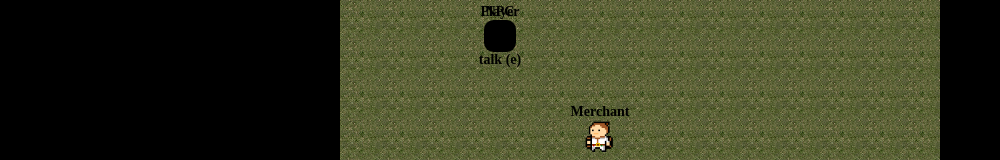
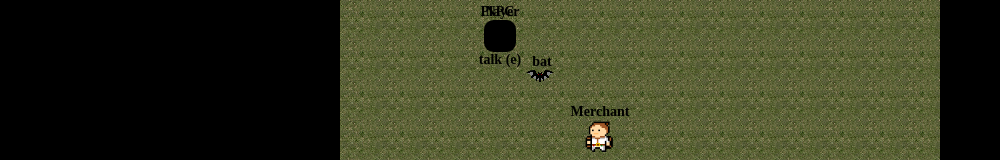
Before and after one commit to MatthesSt/storyGame, a Vue app: page / in a window 1280 px wide. Shown: the part 324-484 px from the top of the page, without its empty margins (0-1000 px from the left). Built offline with nearby package versions, Linux system fonts and the light colour scheme.

Commit message:
enemies are now visible, renamed "Player"

```diff
--- a/src/App.vue
+++ b/src/App.vue
@@ -1,34 +1,43 @@
 <script setup lang="ts">
 import Area from "./components/Area.vue";
-import Player from "./components/Player.vue";
+import Entity from "./components/Entity.vue";
+import Enemy from "./components/Enemy.vue";
 import NpcDialog from "./components/NpcDialog.vue";
 import Inventory from "./components/Inventory.vue";
 import { areas, currentArea } from "./area";
 import { player, closeNpc } from "./player";
 import { npcs } from "./npcs";
 import { getTileIndices } from "./math";
+import { enemies } from "./enemy";
 </script>
 
 <template>
   <main>
     <div id="debugArea" style="position: absolute; inset: 0; color: white">
-      <span
-        >{{ player.x }}, {{ player.y }},{{
+      <span>
+        {{ player.x }}, {{ player.y }},{{
           getTileIndices([player.x, player.y])
-        }}</span
-      >
+        }}
+        </span>
       <span>portal: {{ areas[currentArea].portals[0].position }}</span>
     </div>
     <Area :area="areas[currentArea]">
       <template #player>
-        <Player :player="player"></Player>
-        <Player
+        <Entity :entity="player"></Entity>
+        <Entity
           v-for="npc in npcs.filter((e) =>
             areas[currentArea].npcs.find((n) => n == e.id)
           )"
-          :player="npc"
+          :entity="npc"
           :canTalk="npc.id == closeNpc?.id"
-        ></Player>
+        ></Entity>
+        <Entity
+          v-for="enemy in enemies.filter((e) =>
+            areas[currentArea].enemies?.find((n) => n == e.id)
+          )"
+          :entity="enemy"
+          :style="`width: ${enemy.width}px; height: ${enemy.height}px`"
+        ></Entity>
       </template>
       <template #dialog>
         <NpcDialog v-if="closeNpc" :npc="closeNpc" />
--- a/src/components/Area.vue
+++ b/src/components/Area.vue
@@ -29,6 +29,8 @@ const { area } = toRefs(props);
       }"
     ></div>
     <slot name="player"></slot>
+
+    <slot name="enemy"></slot>
     <slot name="dialog"></slot>
     <slot name="inventory"></slot>
   </div>
--- /dev/null
+++ b/src/components/Enemy.vue
@@ -0,0 +1,38 @@
+<script setup lang="ts">
+import { toRefs } from "vue";
+import { Entity } from "../types";
+const props = defineProps<{
+    enemy: Entity;
+}>();
+const { enemy } = toRefs(props);
+</script>
+<template>
+  <div
+    class="enemy"
+    :data-name="enemy.name"
+    :style="`
+    top:${enemy.y}px;
+    left:${enemy.x}px;
+    width:${enemy.width}px;
+    height:${enemy.height}px;
+    ${'background-image:url(' + enemy.image + ')'}`"
+  ></div>
+</template>
+<style scoped lang="scss">
+@import "../style.scss";
+$ration: 0.8;
+$size: calc(#{$tileSize} * #{$ration});
+.enemy {
+  background-repeat: no-repeat;
+  background-size: cover;
+  position: absolute;
+  transform: translate(-50%, -50%);
+  &::before {
+    content: attr(data-name);
+    font-size: 14px;
+    font-weight: 600;
+    position: absolute;
+    transform: translateY(-100%) translateX(calc($size / 2)) translateX(-50%);
+  }
+}
+</style>
--- a/src/components/Player.vue
+++ b/src/components/Entity.vue
@@ -2,23 +2,23 @@
 import { toRefs } from "vue";
 import { Entity } from "../types";
 const props = defineProps<{
-  player: Entity;
+  entity: Entity;
   canTalk?: boolean;
 }>();
-const { player } = toRefs(props);
+const { entity } = toRefs(props);
 </script>
 <template>
   <div
-    class="player"
-    :class="canTalk && player.dialog ? 'canTalk' : ''"
-    :data-name="player.name"
+    class="entity"
+    :class="canTalk && entity.dialog ? 'canTalk' : ''"
+    :data-name="entity.name"
     :style="`
-    top:${player.y}px;
-    left:${player.x}px;
+    top:${entity.y}px;
+    left:${entity.x}px;
     ${
-      player.image
-        ? 'background-image:url(' + player.image + ')'
-        : 'background-color:' + (player.talking ? 'red' : 'black')
+      entity.image
+        ? 'background-image:url(' + entity.image + ')'
+        : 'background-color:' + (entity.talking ? 'red' : 'black')
     }`"
   ></div>
 </template>
@@ -26,7 +26,7 @@ const { player } = toRefs(props);
 @import "../style.scss";
 $ration: 0.8;
 $size: calc(#{$tileSize} * #{$ration});
-.player {
+.entity {
   width: $size;
   height: $size;
   background-repeat: no-repeat;
--- a/src/enemy.ts
+++ b/src/enemy.ts
@@ -2,13 +2,15 @@ import { createInventoryWithItems, entityFactory } from "./utils";
 import { Entity } from "./types";
 import { ref } from "vue";
 
-export const enemies: Record<Entity["id"], Entity> = {
-  1: entityFactory({
+export const enemies= ref<Entity[]>([
+   entityFactory({
     id: 1,
     name: "bat",
     x: 200,
     y: 200,
+    height: 12,
+    width: 28,
     movespeed: 1,
     image: "enemy/bat.png",
   }),
-};
+]);
--- a/src/types.ts
+++ b/src/types.ts
@@ -5,6 +5,8 @@ export type Entity = {
   name: string;
   x: number;
   y: number;
+  height: number
+  width: number;
   money: number;
   direction: number;
   movespeed: number;
```
